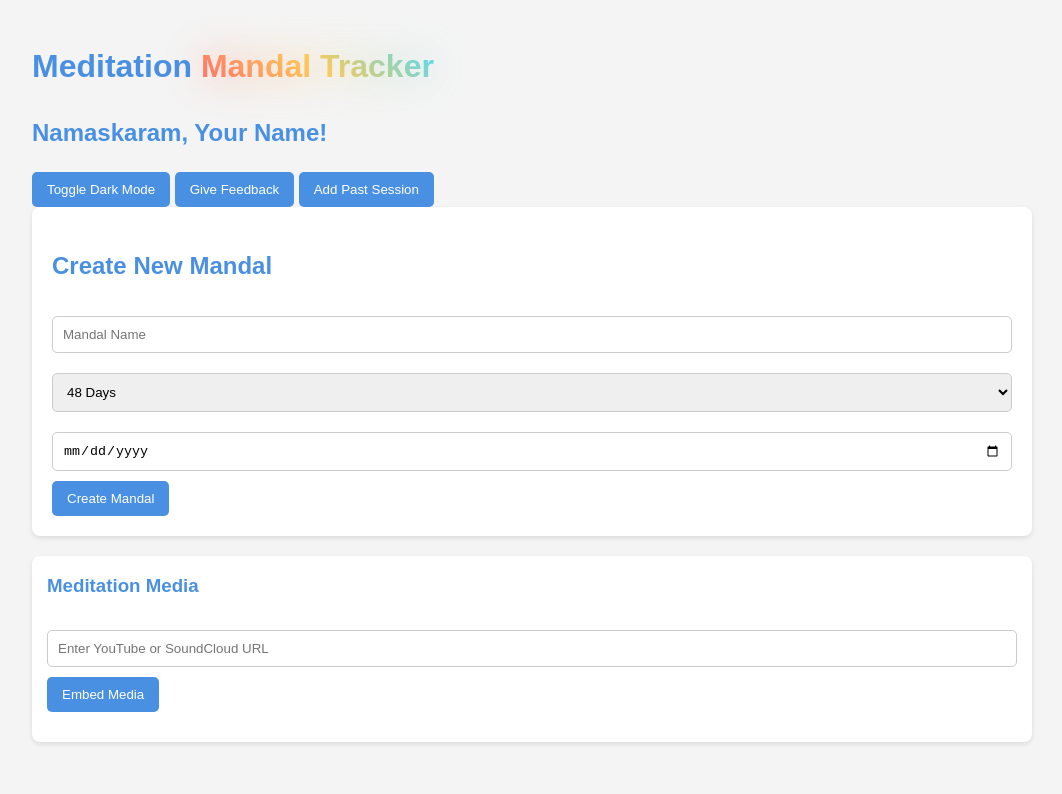
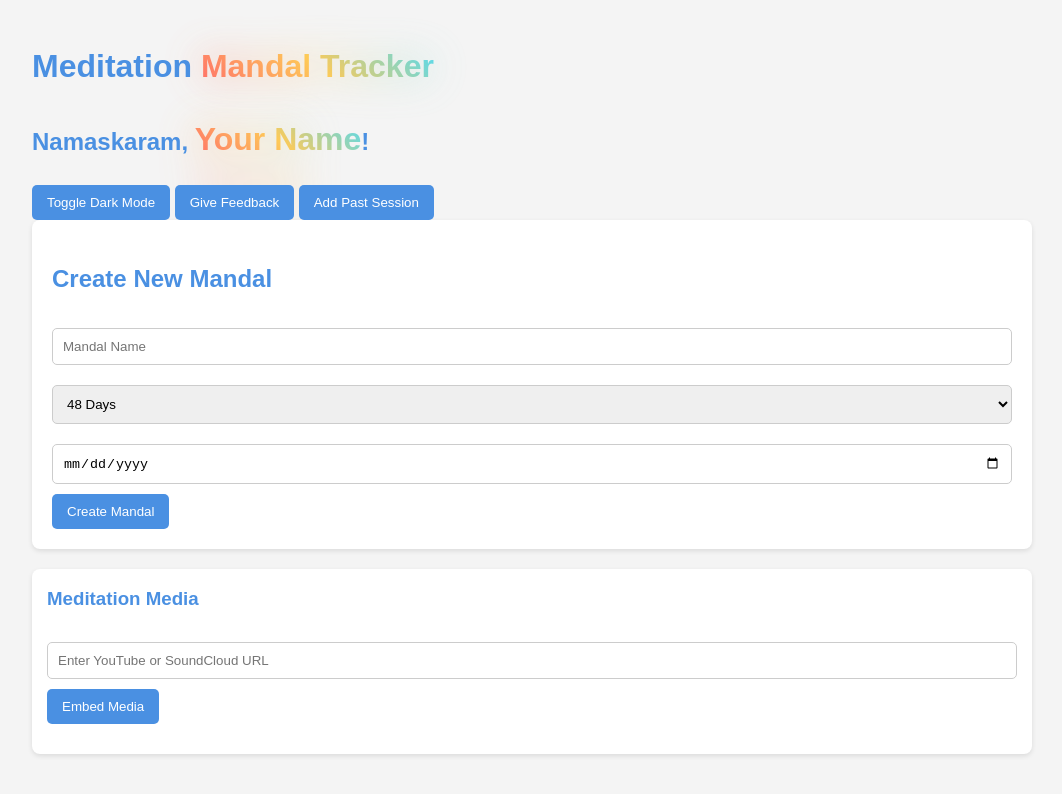
Before and after one commit to anandvip/mandal-19, a plain HTML site: page index.html in a window 1280 px wide. Shown: the whole page, without its empty margins (108-1170 px from the left). Drawn offline with Linux system fonts and the light colour scheme.

Commit message:
Update index.html

```diff
--- a/index.html
+++ b/index.html
@@ -257,7 +257,7 @@
 <body>
     <div class="container">
         <h1>Meditation <span class="logo">Mandal Tracker</span></h1>
-        <h2>Namaskaram, <span id="userName" contenteditable="true" aria-label="Your name">Your Name</span>!</h2>
+        <h2>Namaskaram, <span id="userName" contenteditable="true" aria-label="Your name" class="logo">Your Name</span>!</h2>
         <button id="themeToggle" aria-label="Toggle dark mode">Toggle Dark Mode</button>
         <button id="giveFeedback" aria-label="Give feedback">Give Feedback</button>
         <button id="addPastSession" aria-label="Add past session">Add Past Session</button>
```
